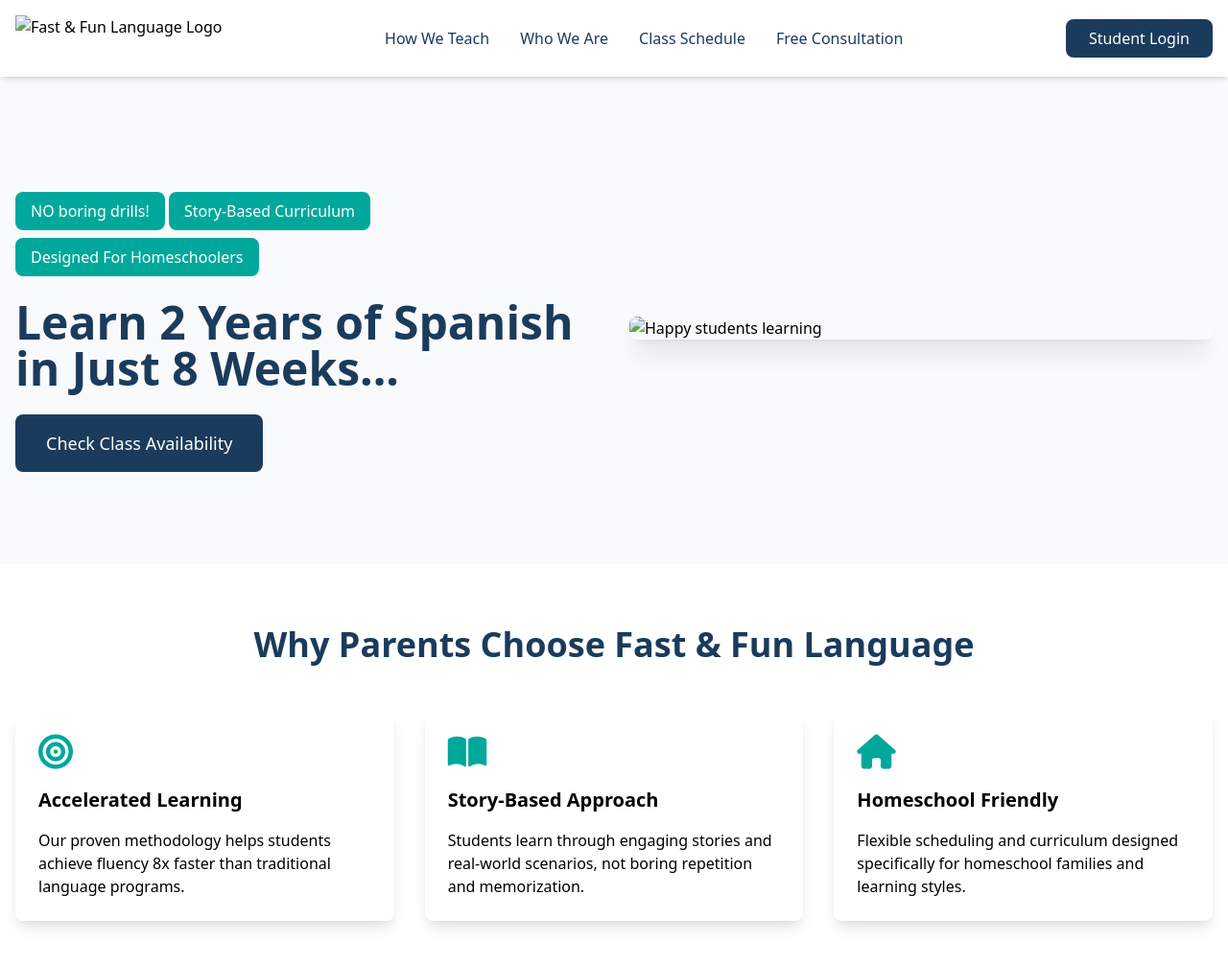
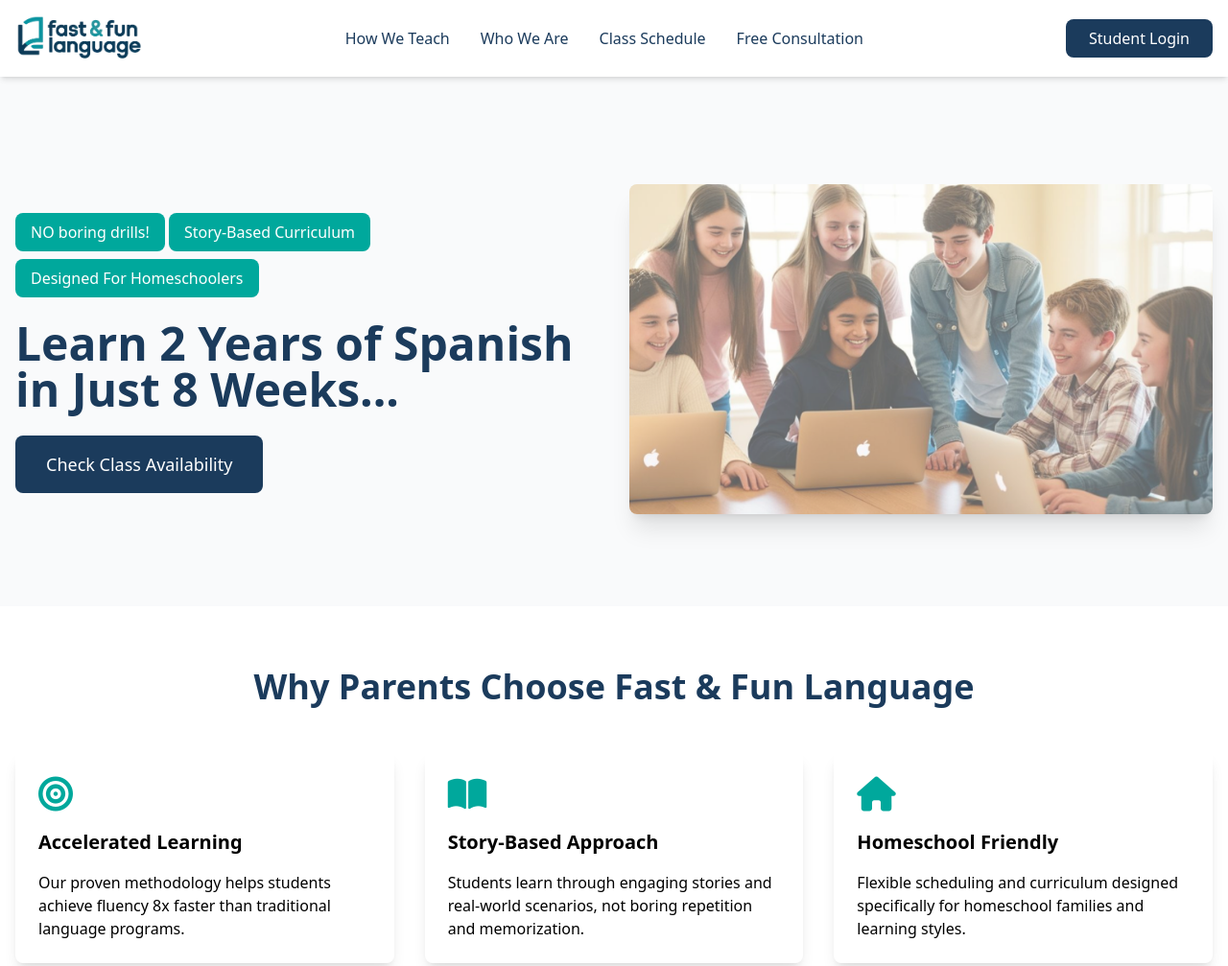
Before and after one commit to samrahimi/spanish-class, a plain HTML site: page homeschool/index.html in a window 1280 px wide. Shown: the top 1007 px of the page at 96% size. Drawn offline with nearby package versions, Linux system fonts and the light colour scheme.

Commit message:
Update index.html

```diff
--- a/homeschool/index.html
+++ b/homeschool/index.html
@@ -42,7 +42,7 @@
       >
         <div class="flex items-center">
           <img
-            src="/img/logo.png"
+            src="LOGO.png"
             alt="Fast & Fun Language Logo"
             class="h-12"
           />
@@ -111,7 +111,7 @@
           </div>
           <div class="relative">
             <img
-              src="/img/hero.png"
+              src="hero.png"
               alt="Happy students learning"
               class="rounded-lg shadow-xl"
             />
```
